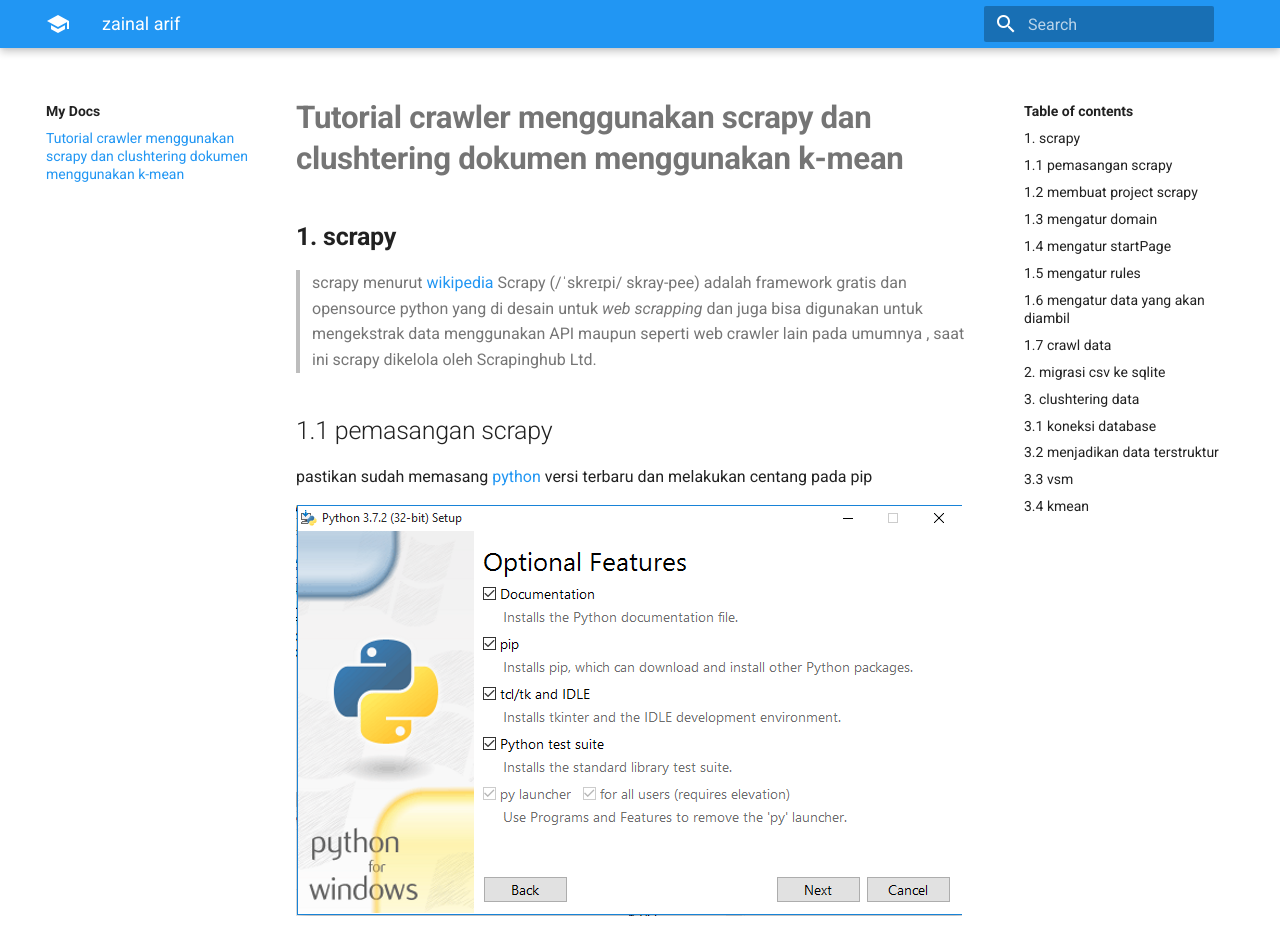
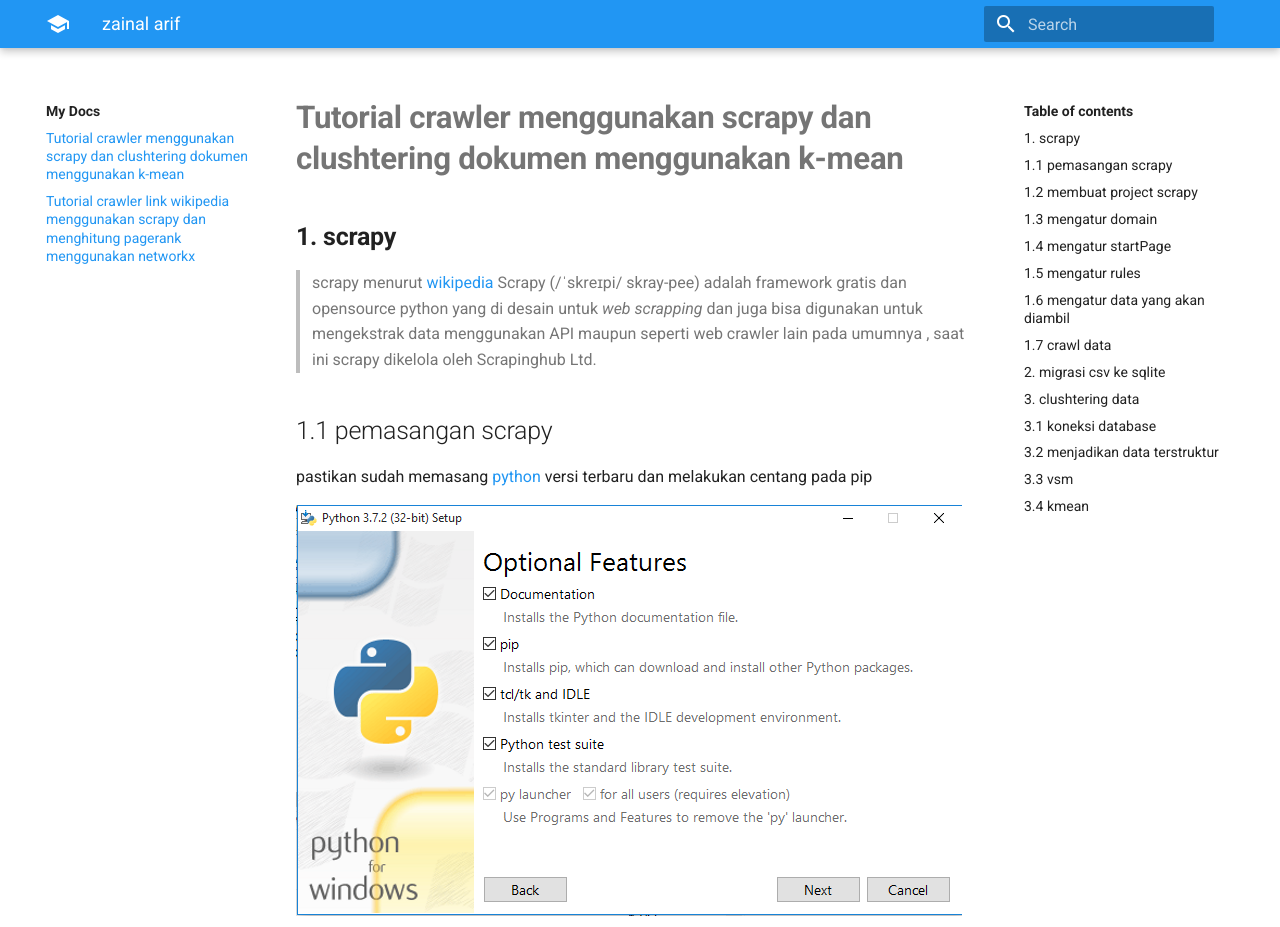
Before and after one commit to ariefzzz/penambanganweb-crawler-Kmean, a plain HTML site: page docs/index.html in a window 1280 px wide. Shown: the top 927 px of the page. Drawn offline with Linux system fonts and the light colour scheme.

Commit message:
Update index.html

```diff
--- a/docs/index.html
+++ b/docs/index.html
@@ -185,11 +185,14 @@
 
 
       <label class="md-nav__link md-nav__link--active" for="__toc">
-        **Tutorial crawler menggunakan scrapy dan clushtering dokumen menggunakan k-mean**
+        Tutorial crawler menggunakan scrapy dan clushtering dokumen menggunakan k-mean
       </label>
 
     <a href="." title="**Tutorial crawler menggunakan scrapy dan clushtering dokumen menggunakan k-mean**" class="md-nav__link md-nav__link--active">
       Tutorial crawler menggunakan scrapy dan clushtering dokumen menggunakan k-mean
+    </a>
+    <a href="https://ariefzzz.github.io/pagerank_networkx/" title="**Tutorial crawler menggunakan scrapy dan clushtering dokumen menggunakan k-mean**" class="md-nav__link md-nav__link--active">
+      Tutorial crawler link wikipedia menggunakan scrapy dan menghitung pagerank menggunakan networkx
     </a>
 
 
```
